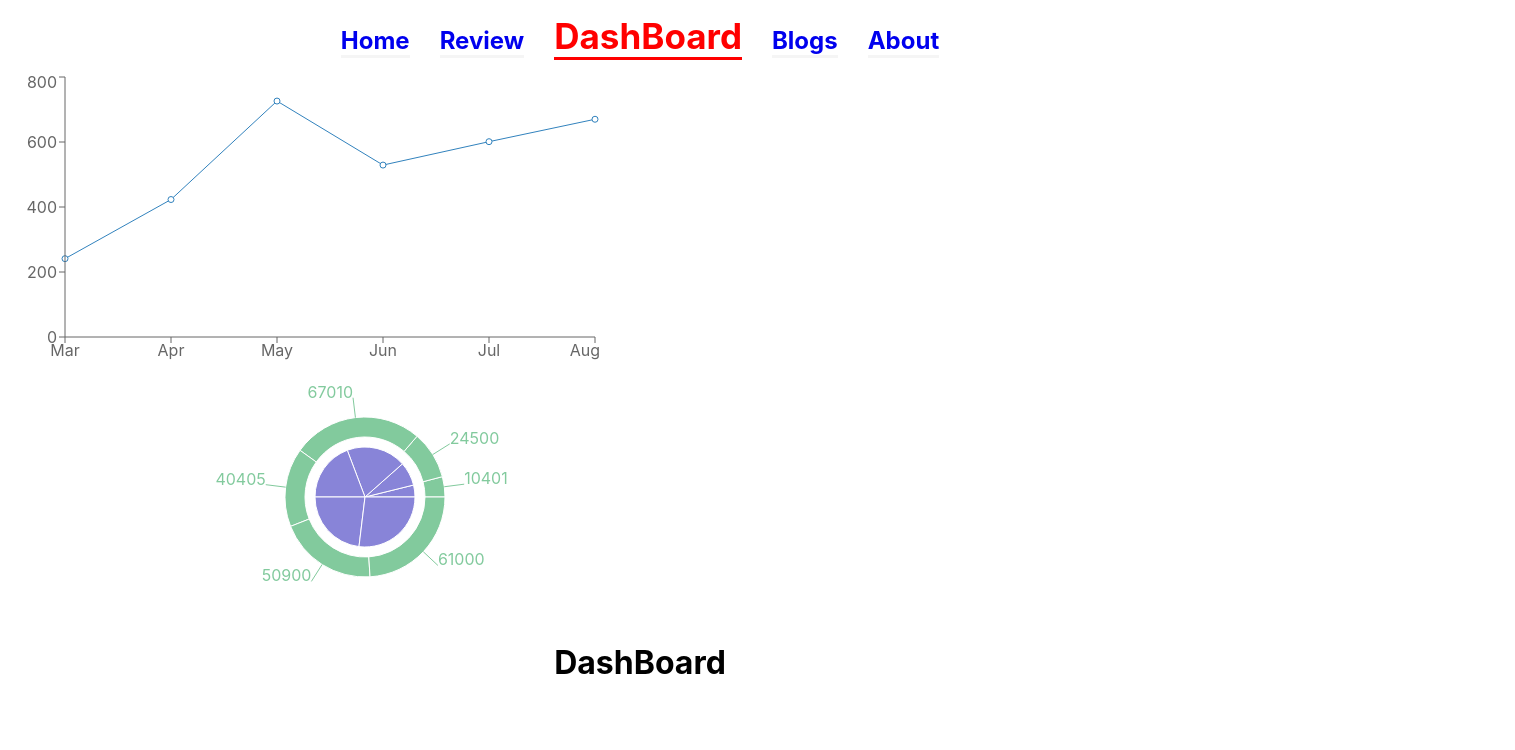
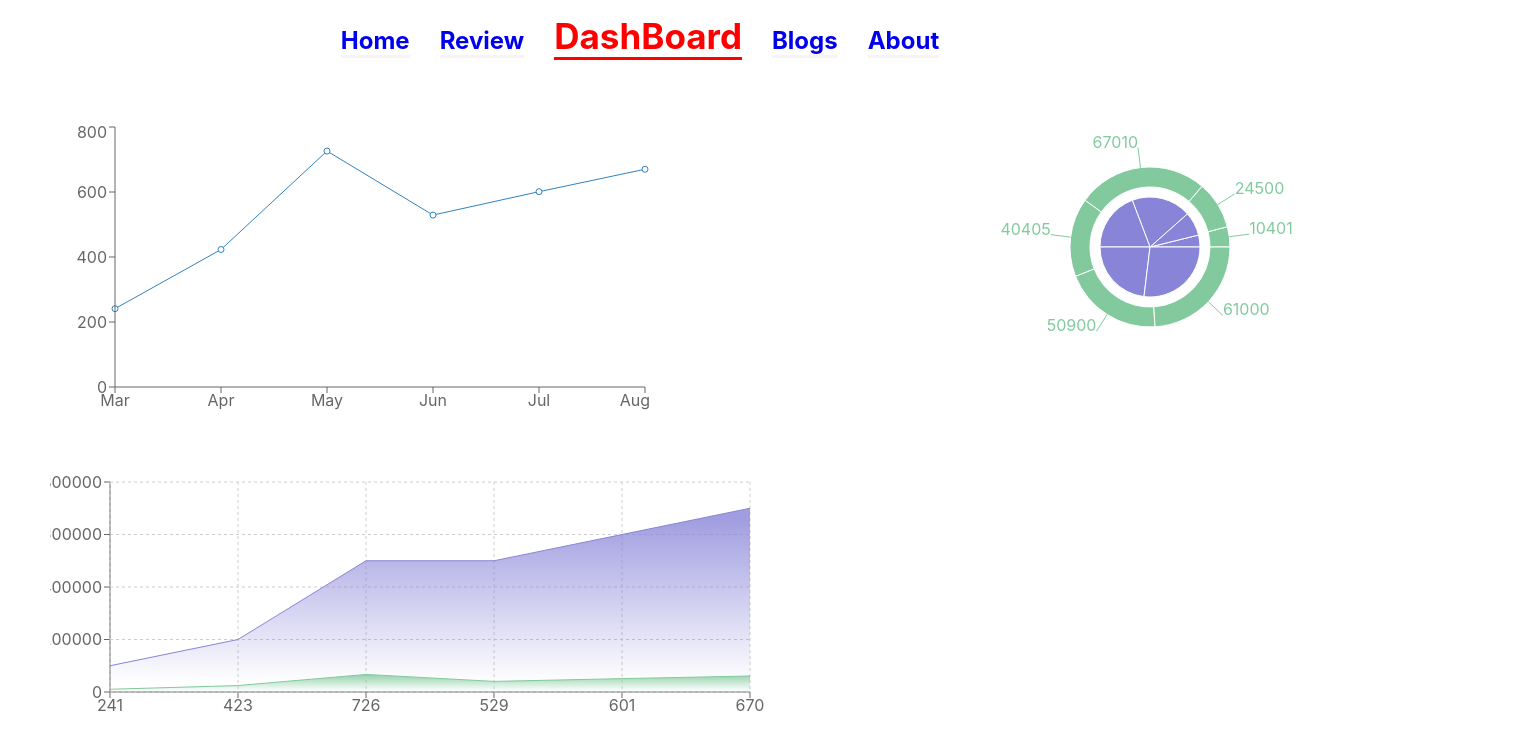
Before and after one commit to Roctim17/Product_analysis, a React (Create React App) app: page /dashboard in a window 1280 px wide. Shown: the top 750 px of the page, 1515 px wide, since content can reach past the window. Built offline with nearby package versions, Linux system fonts and the light colour scheme.

Commit message:
add hooks

```diff
--- /dev/null
+++ b/src/Component/AreaChaets/AreaCharts.js
@@ -0,0 +1,32 @@
+import React from 'react';
+import { Area, AreaChart, CartesianGrid, Tooltip, XAxis, YAxis } from 'recharts';
+import useData from '../../hooks/useData/useData';
+
+const AreaCharts = () => {
+    const [data] = useData([]);
+    return (
+        <div>
+            <AreaChart width={730} height={250} data={data}
+                margin={{ top: 10, right: 30, left: 0, bottom: 0 }}>
+                <defs>
+                    <linearGradient id="colorUv" x1="0" y1="0" x2="0" y2="1">
+                        <stop offset="5%" stopColor="#8884d8" stopOpacity={0.8} />
+                        <stop offset="95%" stopColor="#8884d8" stopOpacity={0} />
+                    </linearGradient>
+                    <linearGradient id="colorPv" x1="0" y1="0" x2="0" y2="1">
+                        <stop offset="5%" stopColor="#82ca9d" stopOpacity={0.8} />
+                        <stop offset="95%" stopColor="#82ca9d" stopOpacity={0} />
+                    </linearGradient>
+                </defs>
+                <XAxis dataKey="sell" />
+                <YAxis />
+                <CartesianGrid strokeDasharray="3 3" />
+                <Tooltip />
+                <Area dataKey="investment" stroke="#8884d8" fillOpacity={1} fill="url(#colorUv)" />
+                <Area dataKey="revenue" stroke="#82ca9d" fillOpacity={1} fill="url(#colorPv)" />
+            </AreaChart>
+        </div>
+    );
+};
+
+export default AreaCharts;
--- /dev/null
+++ b/src/Component/DashBoard/DashBoard.css
@@ -0,0 +1,6 @@
+.dashboard-container {
+    display: grid;
+    grid-template-columns: repeat(2, 1fr);
+    grid-gap: 50px 5px;
+    padding: 50px;
+}
--- a/src/Component/DashBoard/Dashboard.js
+++ b/src/Component/DashBoard/Dashboard.js
@@ -1,14 +1,17 @@
-
+import AreaCharts from '../AreaChaets/AreaCharts';
 import LineCharts from '../LineChart/LineChart';
+import PieCharts from '../PieCharts/PieCharts';
+import './DashBoard.css'
 
 
 const Dashboard = () => {
 
 
     return (
-        <div>
+        <div className='dashboard-container'>
             <LineCharts></LineCharts>
-            <h1>DashBoard</h1>
+            <PieCharts></PieCharts>
+            <AreaCharts></AreaCharts>
         </div>
     );
 };
--- a/src/Component/Home/Home.css
+++ b/src/Component/Home/Home.css
@@ -24,8 +24,8 @@
 
 .text-area p {
     width: 90%;
-    font-size: 35px;
-    line-height: 35px;
+    font-size: 20px;
+    line-height: 30px;
 }
 
 .btn-live {
--- a/src/Component/Home/Home.js
+++ b/src/Component/Home/Home.js
@@ -11,7 +11,14 @@ const Home = () => {
                 <div className="text-area">
                     <h1>Nike Cricket Bat</h1>
                     <h1>English Willow Master Edition</h1>
-                    <p>Lorem ipsum dolor sit amet consectetur adipisicing elit. In commodi autem quisquam at magnam, illum reiciendis placeat maiores ea hic? Quod delectus incidunt velit nihil.</p>
+                    <p>Nike has done it again with a ground-breaking cricket bat design.
+
+                        The Nike Drive cricket bat is made of genuine Grade 3 English Willow, which is air dried naturally.
+
+                        The short handled bat boasts enormously large edges to the blades, for an addictively satisfying sweet spot when it comes to ball contact.
+                        The cricket bat has a spectacularly light pick up and an enviable extended bow that makes it totally irresistible.
+
+                        This bat meets Nike’s international standards of excellence, with a superb natural finish.</p>
                     <button className='btn-live'>Live demo</button>
                 </div>
             </div>
--- a/src/Component/LineChart/LineChart.js
+++ b/src/Component/LineChart/LineChart.js
@@ -1,13 +1,9 @@
-import React, { useEffect, useState } from 'react';
-import { Line, LineChart, Pie, PieChart, XAxis, YAxis } from 'recharts';
+import { Line, LineChart, XAxis, YAxis } from 'recharts';
+import useData from '../../hooks/useData/useData';
 
 const LineCharts = () => {
-    const [data, setData] = useState([]);
-    useEffect(() => {
-        fetch('/data.json')
-            .then(res => res.json())
-            .then(data => setData(data))
-    }, [])
+    const [data] = useData([]);
+
     return (
 
         <div className="">
@@ -17,10 +13,7 @@ const LineCharts = () => {
                 <YAxis dataKey={'sell'} />
 
             </LineChart>
-            <PieChart width={730} height={250}>
-                <Pie data={data} dataKey={'investment'} cx="50%" cy="50%" outerRadius={50} fill="#8884d8" />
-                <Pie data={data} dataKey={"revenue"} cx="50%" cy="50%" innerRadius={60} outerRadius={80} fill="#82ca9d" label />
-            </PieChart>
+
         </div>
 
 
--- /dev/null
+++ b/src/Component/PieCharts/PieCharts.js
@@ -0,0 +1,17 @@
+import React from 'react';
+import { Pie, PieChart } from 'recharts';
+import useData from '../../hooks/useData/useData';
+
+const PieCharts = () => {
+    const [data] = useData([]);
+    return (
+        <div>
+            <PieChart width={730} height={250}>
+                <Pie data={data} dataKey={'investment'} cx="50%" cy="50%" outerRadius={50} fill="#8884d8" />
+                <Pie data={data} dataKey={"revenue"} cx="50%" cy="50%" innerRadius={60} outerRadius={80} fill="#82ca9d" label />
+            </PieChart>
+        </div>
+    );
+};
+
+export default PieCharts;
--- /dev/null
+++ b/src/hooks/useData/useData.js
@@ -0,0 +1,12 @@
+import { useEffect, useState } from "react"
+
+const useData = () => {
+    const [data, setData] = useState([]);
+    useEffect(() => {
+        fetch('/data.json')
+            .then(res => res.json())
+            .then(data => setData(data));
+    }, []);
+    return [data, setData];
+}
+export default useData;
```
